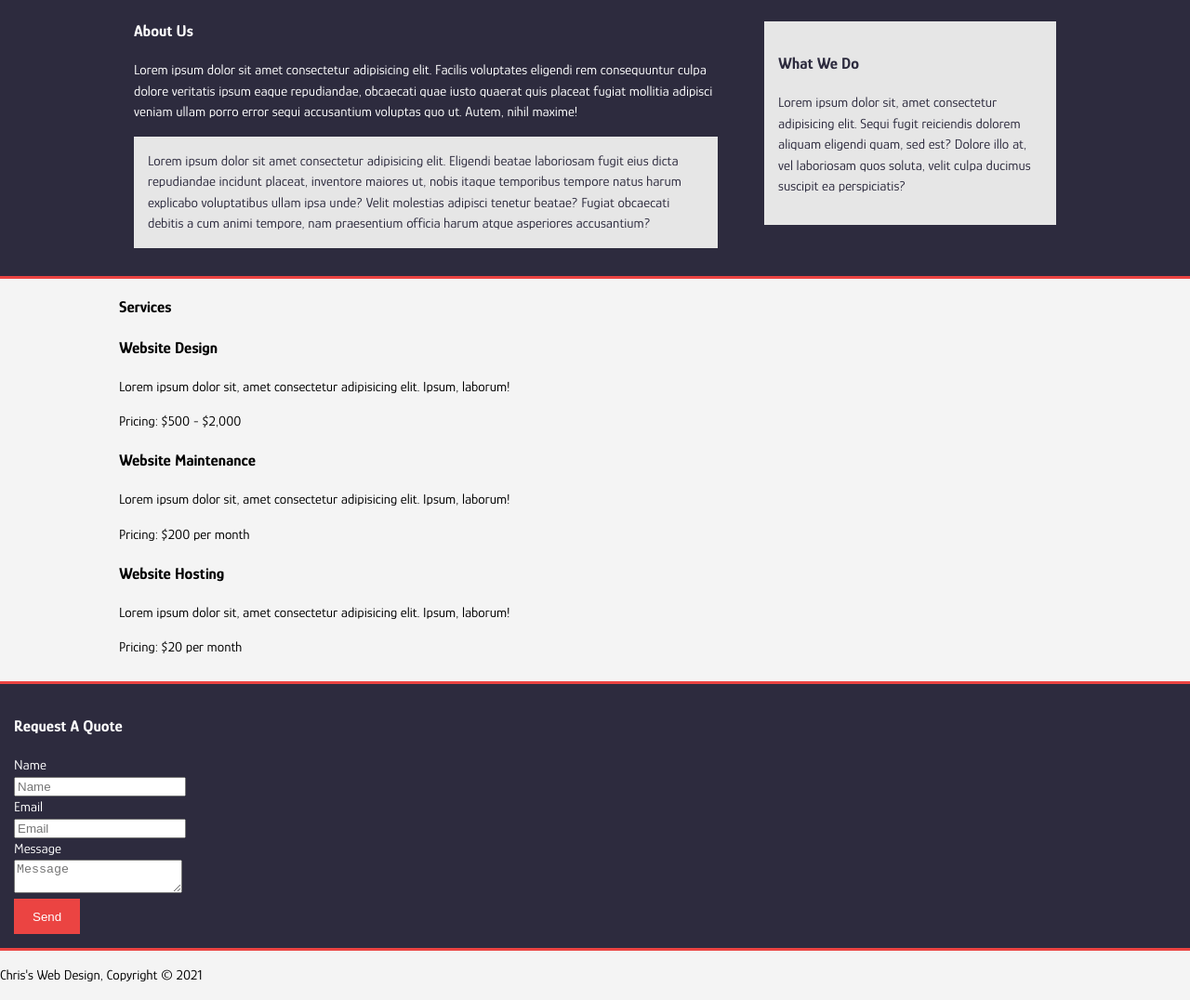
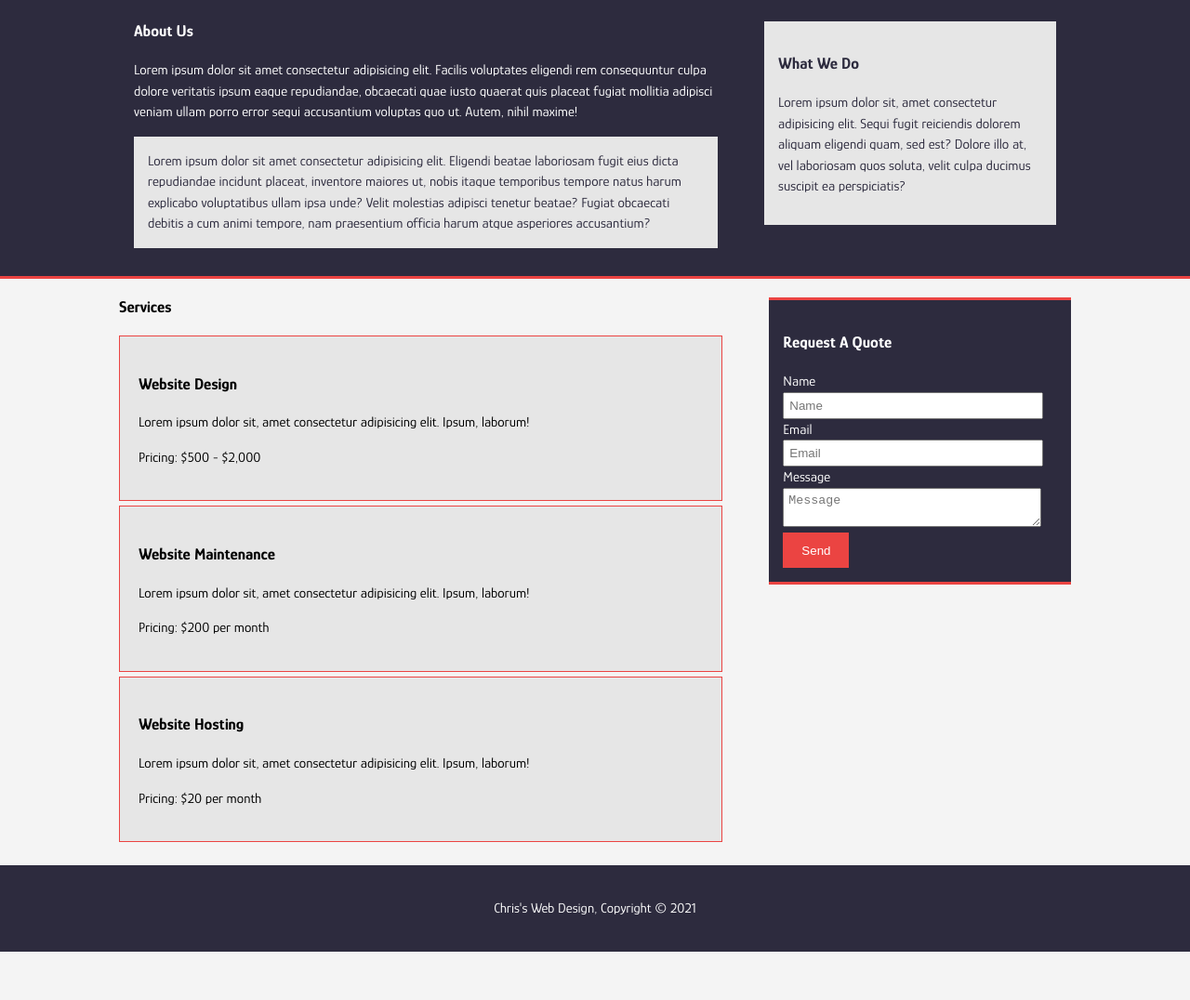
Before and after one commit to cman0493/FullWebpage, a plain HTML site: page index.html in a window 1280 px wide. Shown: the part 1012-2088 px from the top of the page at 93% size. After the commit the page ends 2036 px from the top, so only its background shows below. Drawn offline with Linux system fonts and the light colour scheme.

Commit message:
Fixed index.html, styled services and footer sections.

```diff
--- a/style.css
+++ b/style.css
@@ -181,3 +181,33 @@ header a:hover {
 #about .sidebar {
   margin-top: 10px;
 }
+
+#services .container {
+  display: grid;
+  grid-template-columns: 2fr 1fr;
+  grid-column-gap: 50px;
+}
+
+#services li {
+  padding: 20px;
+  border: 1px solid #ccc;
+  margin-bottom: 5px;
+  background-color: #e6e6e6;
+  border: 1px solid #eb4442;
+}
+
+#services .sidebar {
+  margin-top: 10px;
+}
+
+#services input, #services textarea {
+  padding: 5px;
+  width: 90%;
+}
+footer {
+  background-color: #2d2b3e;
+  color: #fff;
+  padding: 20px;
+  text-align: center;
+  margin-top: 20px;
+}
```
Also changed, not shown: index.html (+1 -2 lines).
